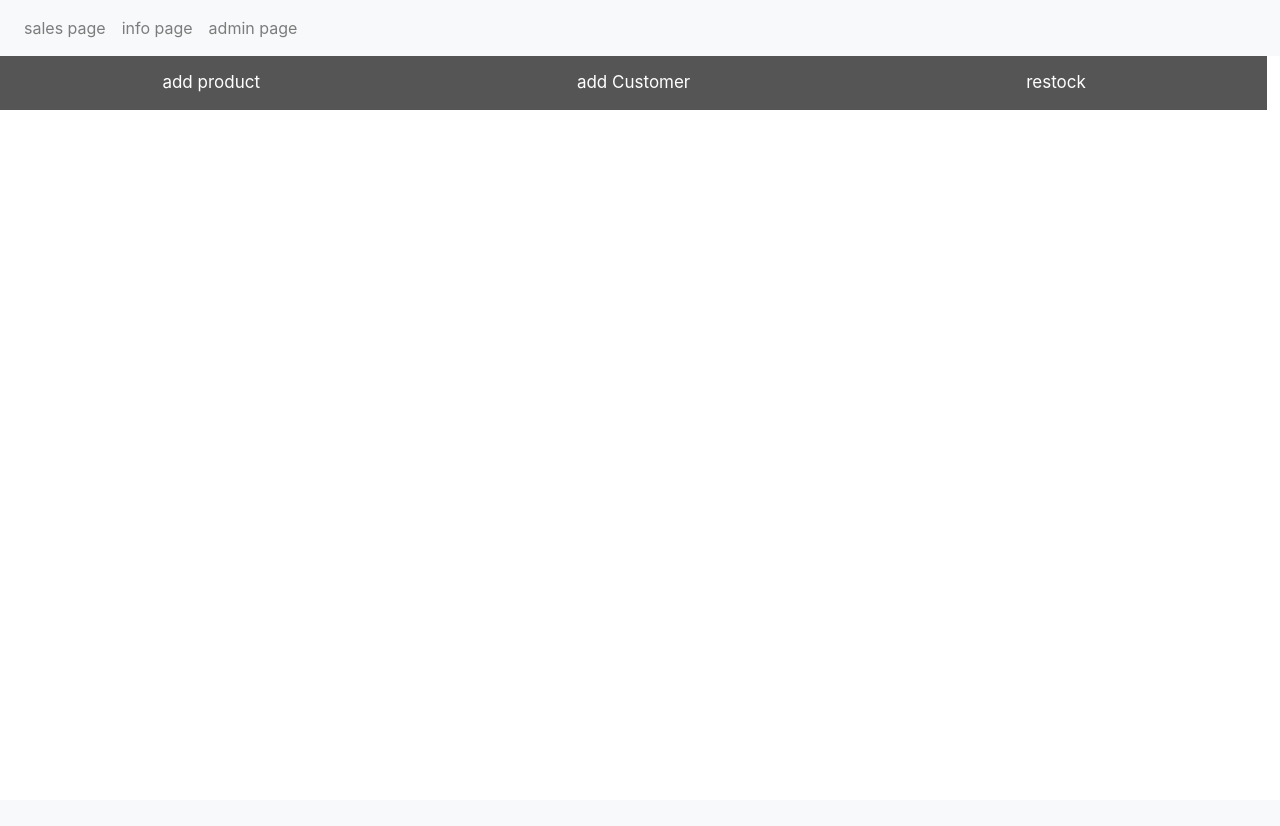
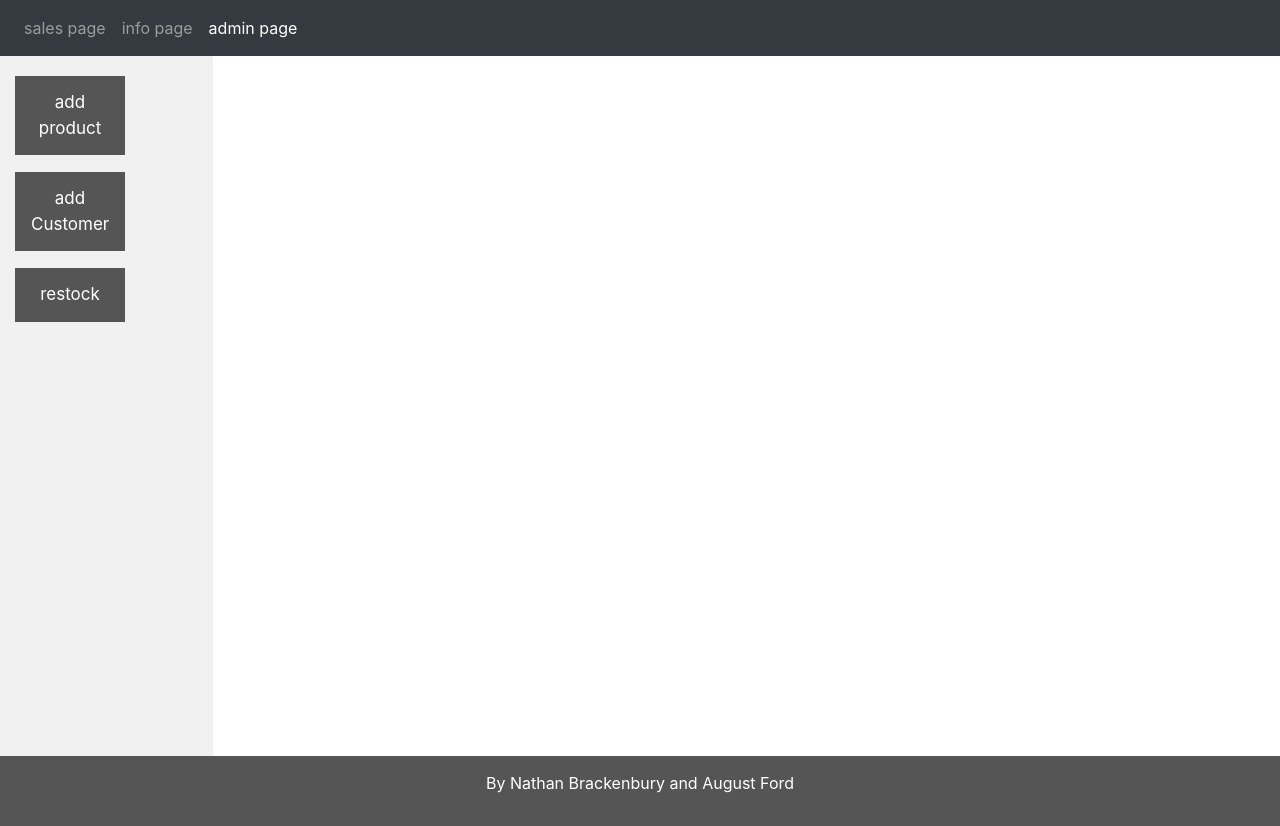
Before and after one commit to KinacOelio/POS-system, a PHP site: page /adminpage.php in a window 1280 px wide. Before the commit the page ends 110 px from the top, so only its background shows below. Run offline with PHP 8.4, Linux system fonts and the light colour scheme.

Commit message:
adding the styled admin page to the git.

```diff
--- a/adminpage.php
+++ b/adminpage.php
@@ -10,10 +10,42 @@
 	<link href="admin page style.css" rel="stylesheet">
 	<script src="functions.js"></script>
 	<link rel="stylesheet" href="https://stackpath.bootstrapcdn.com/bootstrap/4.3.1/css/bootstrap.min.css" integrity="sha384-ggOyR0iXCbMQv3Xipma34MD+dH/1fQ784/j6cY/iJTQUOhcWr7x9JvoRxT2MZw1T" crossorigin="anonymous">
+	<style>
+	/* Remove the navbar's default margin-bottom and rounded borders */
+    .navbar {
+      margin-bottom: 0;
+      border-radius: 0;
+    }
 
+    /* Set height of the grid so .sidenav can be 100% (adjust as needed) */
+    .row.content {height: 700px}
+
+    /* Set gray background color and 100% height */
+    .sidenav {
+      padding-top: 20px;
+      background-color: #f1f1f1;
+      height: 100%;
+    }
+
+    /* Set black background color, white text and some padding */
+    footer {
+      background-color: #555;
+      color: white;
+      padding: 15px;
+    }
+
+    /* On small screens, set height to 'auto' for sidenav and grid */
+    @media screen and (max-width: 767px) {
+      .sidenav {
+        height: auto;
+        padding: 15px;
+      }
+      .row.content {height:auto;}
+    }
+	</style>
 	</head>
 <body>
-<nav class="navbar navbar-expand-lg navbar-light bg-light">
+<nav class="navbar navbar-expand-lg navbar-dark bg-dark">
   <div class="collapse navbar-collapse" id="navbarSupportedContent">
     <ul class="navbar-nav mr-auto">
       <li class="nav-item">
@@ -23,60 +55,75 @@
         <a class="nav-link" href="infopage.php">info page</a>
       </li>
 	  <li class="nav-item">
-        <a class="nav-link" href="adminpage.php">admin page</a>
+        <a class="nav-link active" href="adminpage.php">admin page</a>
       </li>
     </ul>
   </div>
 </nav>
 
+<div class="container-fluid text-left">
+<div class="row content">
+<div class ="col-md-2 sidenav">
+<button class="tablink" style= "width:60%" onclick="openPage('addProduct', this)">add product</button> <br/><br /> <br/><br/>
+<button class="tablink" style= "width:60%" onclick="openPage('addCustomer', this)" id="defaultOpen">add Customer</button> <br/><br /> <br/><br/>
+<button class="tablink" style= "width:60%" onclick="openPage('restock', this)">restock</button>
 
-<button class="tablink" onclick="openPage('addProduct', this)">add product</button>
-<button class="tablink" onclick="openPage('addCustomer', this)" id="defaultOpen">add Customer</button>
-<button class="tablink" onclick="openPage('restock', this)">restock</button>
+</div>
+<div class ="col-md-2">
+</div>
+<div class = "col-md- text-left">
 
 <div id="addProduct" class="tabcontent">
+	<h2 align="">Add Product</h2> <br />
     <form action="adminpage.php" target="_self" method="post">
-		name
-		<input type='text' name="itemName">
+		<label>Name</label>
+		<input type='text' name="itemName" class="form-control">
 		<br>
-		price
-		<input type='text' name="itemPrice">
+		<label>Price</label>
+		<input type='text' name="itemPrice" class="form-control">
 		<br>
-		category ID
-		<input type='text' name="categoryID">
+		<label>Category ID</label>
+		<input type='text' name="categoryID" class="form-control">
 		<br>
-		<input type="submit" value="addProduct" name="submit">
+		<input type="submit" value="addProduct" name="submit" class="btn btn-info">
 	</form>
 
 </div>
 
 <div id="addCustomer" class="tabcontent">
+	<h2 align="">Add Customer</h2> <br />
      <form action="adminpage.php" target="_self" method="post">
-		name
-		<input type='text' name="customerName">
+		<label>Name</label>
+		<input type='text' name="customerName" class="form-control">
 		<br>
-		<input type="submit" value="addCustomer" name="submit">
+		<input type="submit" value="addCustomer" name="submit" class="btn btn-info">
 	</form>
 </div>
 
 <div id="restock" class="tabcontent">
+	<h2 align="">Restock</h2> <br />
       <form action="adminpage.php" target="_self" method="post">
-		item ID
-		<input type='text' name="itemID">
+		<label>Item ID</label>
+		<input type='text' name="itemID" class="form-control">
 		<br>
-		amount
-		<input type='text' name="itemQuant">
+		<label>Amount</label>
+		<input type='text' name="itemQuant" class="form-control">
 		<br>
-		<input type="submit" value="restock" name="submit">
+		<input type="submit" value="restock" name="submit" class="btn btn-info">
 	</form>
 </div>
+
 
 <?php
 	//greater if  tests to see if method=post
 	if($_SERVER['REQUEST_METHOD'] === 'POST'){
 		//inner if tests to see specific post choice
 		if($_POST["submit"] == "addProduct"){
-			addProduct($_POST['itemName'], $_POST['itemPrice'], $_POST['categoryID']);
+			if(empty($_POST['itemName']) || empty($_POST['itemPrice']) || empty($_POST['categoryID'])){
+			}
+			else{
+				addProduct($_POST['itemName'], $_POST['itemPrice'], $_POST['categoryID']);
+			}
 		}else if($_POST["submit"] == "addCustomer"){
 			addCustomer($_POST['customerName']);
 		}else if($_POST["submit"] == "restock"){
@@ -84,6 +131,13 @@
 		}
 	}
 ?>
+</div>
+</div>
+</div>
+</div>
+<footer class="container-fluid text-center">
+  <p>By Nathan Brackenbury and August Ford</p>
+</footer>
 
 <script src="https://code.jquery.com/jquery-3.3.1.slim.min.js" integrity="sha384-q8i/X+965DzO0rT7abK41JStQIAqVgRVzpbzo5smXKp4YfRvH+8abtTE1Pi6jizo" crossorigin="anonymous"></script>
 <script src="https://cdnjs.cloudflare.com/ajax/libs/popper.js/1.14.7/umd/popper.min.js" integrity="sha384-UO2eT0CpHqdSJQ6hJty5KVphtPhzWj9WO1clHTMGa3JDZwrnQq4sF86dIHNDz0W1" crossorigin="anonymous"></script>
```
